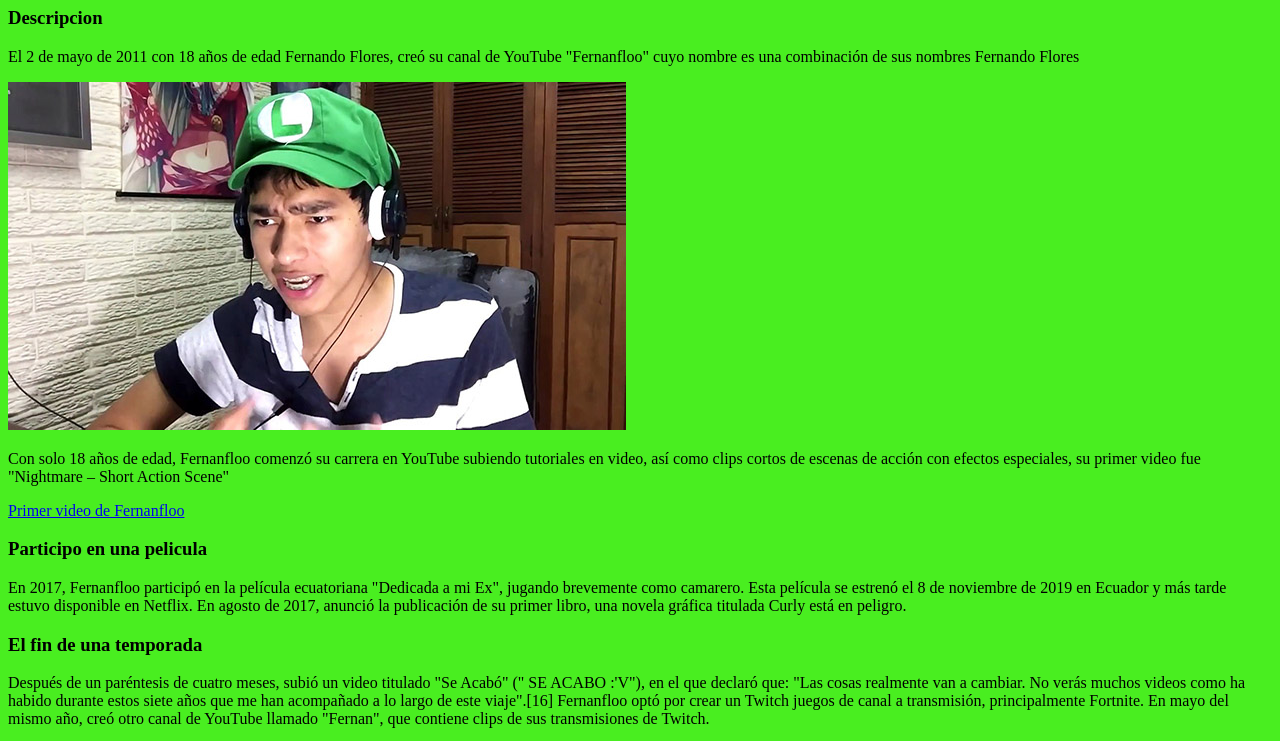
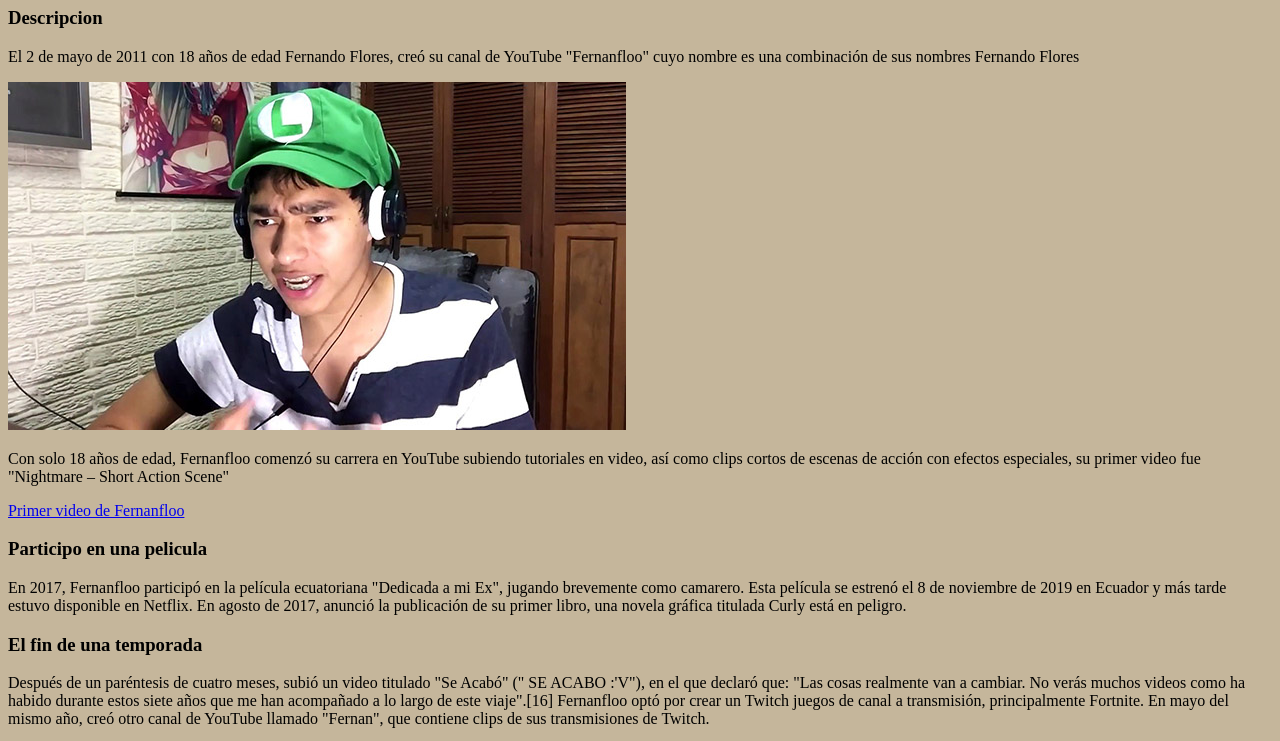
Before and after one commit to ANDRESTIAGO/HTML, a plain HTML site: page index.HTML in a window 1280 px wide. Shown: the part 73-814 px from the top of the page. Drawn offline with Linux system fonts and the light colour scheme.

Commit message:
Se cambio el background-color

```diff
--- a/index.HTML
+++ b/index.HTML
@@ -5,7 +5,7 @@
     <meta name="viewport" content="width=device-width, initial-scale=1.0">
     <title>Document</title>
 </head>
-<body style="background-color: #49ee20;">
+<body style="background-color: #c5b69b;">
     <h1>Fernanfloo</h1>
     <h3>Descripcion</h3>
     <p>
```
